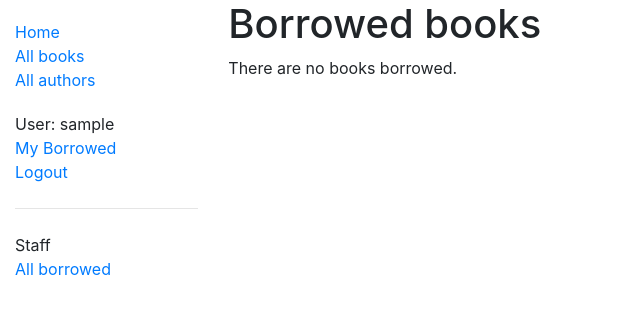
After one commit to ChClaude/locallibrary, a Django app: page /catalog/mybooks/ in a window 1280 px wide. The commit adds this page. Shown: the top 314 px of the page, without its empty margins (0-640 px from the left). Run offline with Django 3.2, Linux system fonts and the light colour scheme; the visitor is signed in with stand-in values (Sample User, id 1); data that the repository does not hold is empty.

Commit message:
user permissions added

```diff
--- a/Notes.txt
+++ b/Notes.txt
@@ -8,6 +8,9 @@ ChClaude                christ.tchambila@gmail.com                          Pass
 Library Members
 John                    john@email.com                                      Password#123
 Jane                    jane@email.com                                      Password#123
+
+Librarian
+Lys                     lys@email.com                                       Password#123
 
 
 // Authentication
--- a/catalog/admin.py
+++ b/catalog/admin.py
@@ -27,14 +27,14 @@ class BookAdmin(admin.ModelAdmin):
 # Register the Admin classes for BookInstance using the decorator
 @admin.register(BookInstance)
 class BookInstanceAdmin(admin.ModelAdmin):
-    list_display = ('id', 'book', 'status', 'due_back')
+    list_display = ('book', 'status', 'borrower', 'due_back', 'id')
     list_filter = ('status', 'due_back')
     fieldsets = (
         (None, {
             'fields': ('book', 'imprint', 'id')
         }),
         ('Availability', {
-            'fields': ('status', 'due_back')
+            'fields': ('status', 'due_back','borrower')
         }),
     )
 
--- a/catalog/templates/base_generic.html
+++ b/catalog/templates/base_generic.html
@@ -19,6 +19,22 @@
                     <li><a href="{% url 'index' %}">Home</a></li>
                     <li><a href="{% url 'books' %}">All books</a></li>
                     <li><a href="{% url 'authors' %}">All authors</a></li>
+                </ul>
+                <ul class="sidebar-nav">
+                    {% if user.is_authenticated %}
+                        <li>User: {{ user.get_username }}</li>
+                        <li><a href="{% url 'my-borrowed' %}">My Borrowed</a></li>
+                        <li><a href="{% url 'logout' %}?next={{ request.path }}">Logout</a></li>
+                    {% else %}
+                        <li><a href="{% url 'login' %}?next={{ request.path }}">Login</a></li>
+                    {% endif %}
+                    {% if user.is_staff %}
+                        <li class="my-4">
+                            <hr>
+                        </li>
+                        <li>Staff</li>
+                        <li><a href="{% url 'borrowed-books' %}">All borrowed</a></li>
+                    {% endif %}
                 </ul>
             {% endblock %}
         </div>
--- /dev/null
+++ b/catalog/templates/catalog/bookinstance_list_borrowed_user.html
@@ -0,0 +1,19 @@
+{% extends "base_generic.html" %}
+
+{% block content %}
+    <h1>Borrowed books</h1>
+
+    {% if bookinstance_list %}
+    <ul>
+
+      {% for bookinst in bookinstance_list %}
+      <li class="{% if bookinst.is_overdue %}text-danger{% endif %}">
+        <a href="{% url 'book-detail' bookinst.book.pk %}">{{bookinst.book.title}}</a> ({{ bookinst.due_back }})
+      </li>
+      {% endfor %}
+    </ul>
+
+    {% else %}
+      <p>There are no books borrowed.</p>
+    {% endif %}
+{% endblock %}
--- a/catalog/urls.py
+++ b/catalog/urls.py
@@ -8,4 +8,6 @@ urlpatterns = [
     path('book/<int:pk>', views.BookDetailView.as_view(), name='book-detail'),
     path('authors/', views.AuthorListView.as_view(), name='authors'),
     path('authors/<int:pk>', views.AuthorDetailView.as_view(), name='author-detail'),
+    path('mybooks/', views.LoanedBooksByUserListView.as_view(), name='my-borrowed'),
+    path('borrowed/', views.LoanedBooksByListView.as_view(), name='borrowed-books'),
 ]
--- a/catalog/views.py
+++ b/catalog/views.py
@@ -1,6 +1,7 @@
 from django.shortcuts import render
 from catalog.models import Book, Author, BookInstance, Genre
 from django.views import generic
+from django.contrib.auth.mixins import LoginRequiredMixin, PermissionRequiredMixin
 
 
 def index(request):
@@ -55,3 +56,23 @@ class AuthorListView(generic.ListView):
 
 class AuthorDetailView(generic.DetailView):
     model = Author
+
+
+class LoanedBooksByUserListView(LoginRequiredMixin, generic.ListView):
+    """Generic class-based view listing books on loan to current user."""
+    model = BookInstance
+    template_name = 'catalog/bookinstance_list_borrowed_user.html'
+    paginate_by = 10
+
+    def get_queryset(self):
+        return BookInstance.objects.filter(borrower=self.request.user).filter(status__exact='o').order_by('due_back')
+
+
+class LoanedBooksByListView(PermissionRequiredMixin, generic.ListView):
+    model = BookInstance
+    template_name = 'catalog/bookinstance_list_borrowed_staff.html'
+    paginate_by = 10
+    permission_required = 'catalog.can_mark_returned'
+
+    def get_queryset(self):
+        return BookInstance.objects.filter(status__exact='o').order_by('due_back')
```
Also changed, not shown: catalog/models.py (+10 -0 lines), catalog/templates/catalog/bookinstance_list_borrowed_staff.html (added, +19 -0 lines), catalog/migrations/0003_bookinstance_borrower.py (added), catalog/migrations/0004_auto_20201216_1455.py (added).
